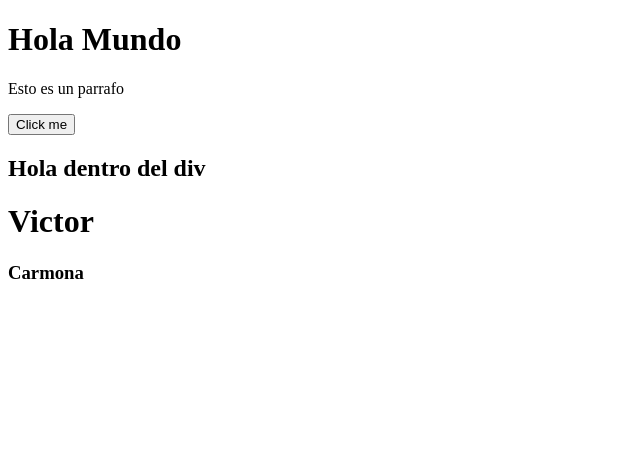
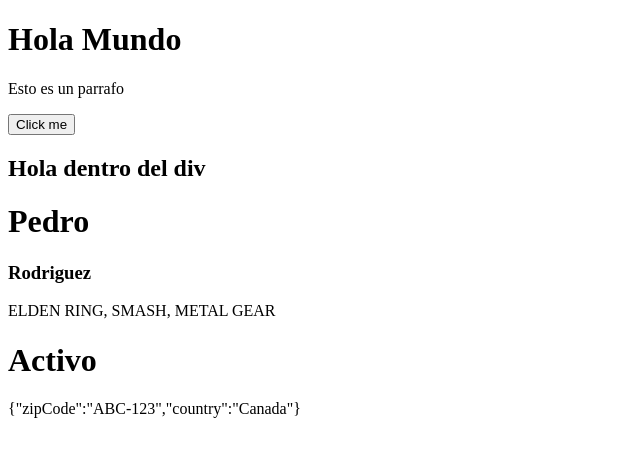
Before and after one commit to VictorCarmonaMoraza/First_Steps, a React (Vite) app: page / in a window 1280 px wide. Shown: the top 456 px of the page, without its empty margins (0-640 px from the left). Built offline with nearby package versions, Linux system fonts and the light colour scheme.

Commit message:
Impresion de variables

```diff
--- a/src/MyAwesomeApp.tsx
+++ b/src/MyAwesomeApp.tsx
@@ -1,8 +1,24 @@
+const name = "Pedro";
+const lastName = "Rodriguez";
+
+const favorite = ["Elden Ring", "Smash", "Metal Gear"];
+const isActive = true;
+
+const adress = {
+  zipCode: "ABC-123",
+
+  country: "Canada",
+};
 export function MyAwesomeApp() {
   return (
     <>
-      <h1>Victor</h1>
-      <h3>Carmona</h3>
+      <h1>{name}</h1>
+      <h3>{lastName}</h3>
+      {/* Unidos por una coma */}
+      <p>{favorite.join(", ").toUpperCase()}</p>
+
+      <h1>{isActive ? "Activo" : "Inactivo"}</h1>
+      <p>{JSON.stringify(adress)}</p>
     </>
   );
 }
```
